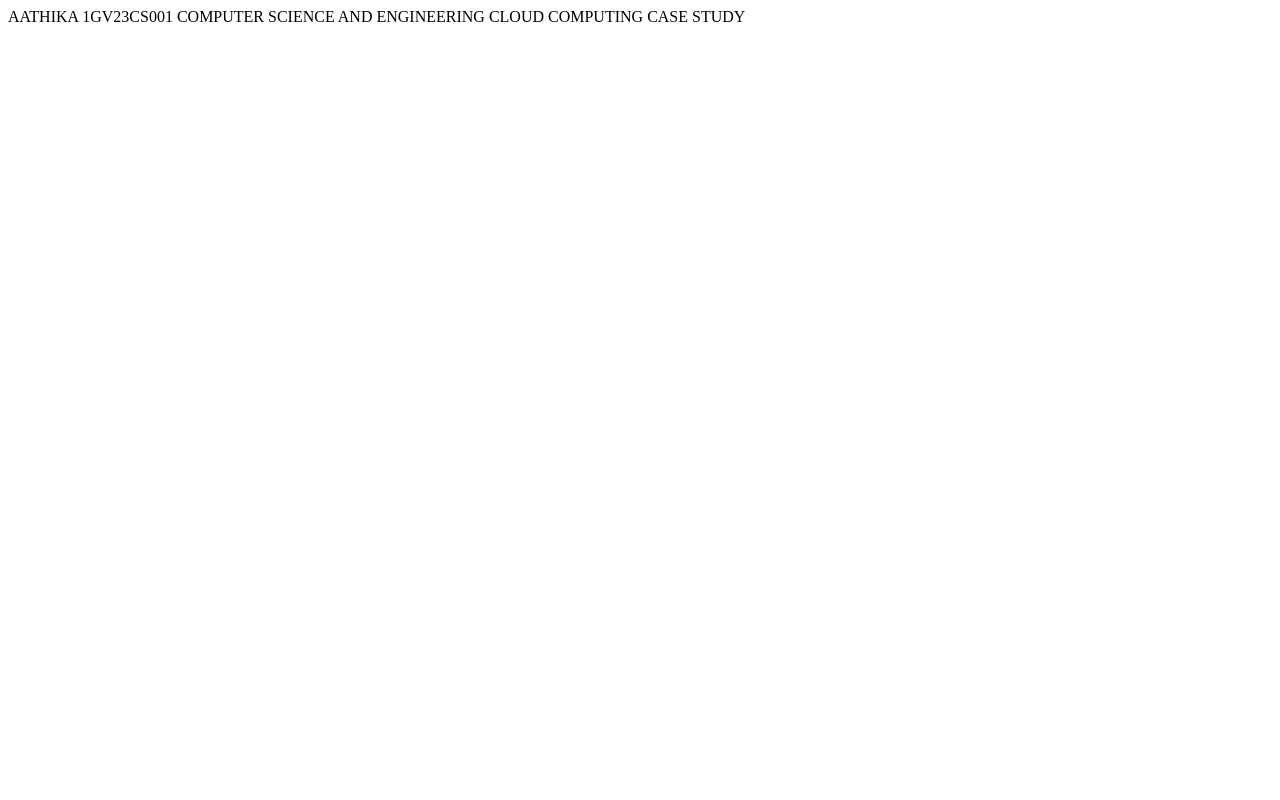
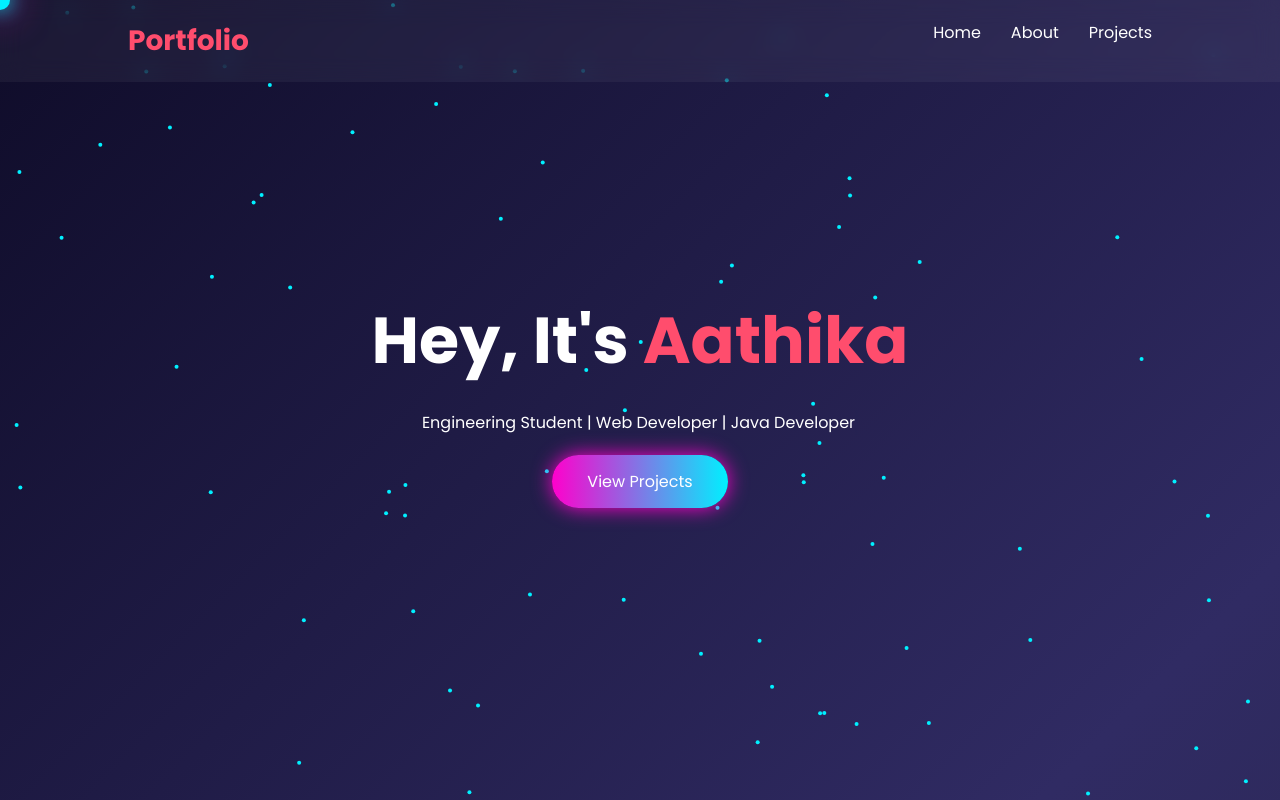
Before and after one commit to AathikaShariff/aathika1serverfile, a plain HTML site: page index.html in a window 1280 px wide. Shown: the top 800 px of the page. Drawn offline with Linux system fonts and the light colour scheme.

Commit message:
index.html

```diff
--- a/index.html
+++ b/index.html
@@ -1,5 +1,277 @@
-AATHIKA
-1GV23CS001
-COMPUTER SCIENCE AND ENGINEERING
+<!DOCTYPE html>
+<html lang="en">
+<head>
+<meta charset="UTF-8">
+<meta name="viewport" content="width=device-width, initial-scale=1.0">
+<title>My Portfolio</title>
 
-                               CLOUD COMPUTING CASE STUDY
+<link href="https://fonts.googleapis.com/css2?family=Poppins:wght@300;400;600;700&display=swap" rel="stylesheet">
+
+<style>
+
+*{
+    margin:0;
+    padding:0;
+    box-sizing:border-box;
+    scroll-behavior:smooth;
+    font-family:'Poppins', sans-serif;
+}
+
+body{
+    background:linear-gradient(135deg, #0f0c29, #302b63, #24243e);
+    color:white;
+    overflow-x:hidden;
+    cursor:none;
+}
+
+/* Particle canvas */
+#particles{
+    position:fixed;
+    width:100%;
+    height:100%;
+    z-index:-2;
+}
+
+/* Glowing cursor */
+.cursor{
+    width:20px;
+    height:20px;
+    border-radius:50%;
+    position:fixed;
+    background:#00f0ff;
+    box-shadow:0 0 20px #00f0ff, 0 0 40px #ff00cc;
+    pointer-events:none;
+    transform:translate(-50%, -50%);
+    z-index:999;
+}
+
+/* Navbar */
+nav{
+    position:fixed;
+    width:100%;
+    padding:20px 10%;
+    display:flex;
+    justify-content:space-between;
+    background:rgba(255,255,255,0.05);
+    backdrop-filter:blur(12px);
+    z-index:100;
+}
+
+.logo{
+    font-size:28px;
+    font-weight:700;
+    color:#ff4d6d;
+}
+
+nav ul{
+    display:flex;
+    gap:30px;
+    list-style:none;
+}
+
+nav ul li a{
+    text-decoration:none;
+    color:white;
+    transition:0.3s;
+}
+
+nav ul li a:hover{
+    color:#ff4d6d;
+}
+
+/* Sections */
+section{
+    min-height:100vh;
+    padding:100px 10%;
+    display:flex;
+    flex-direction:column;
+    justify-content:center;
+    align-items:center;
+    opacity:0;
+    transform:translateY(60px);
+    transition:all 1s ease;
+}
+
+section.show{
+    opacity:1;
+    transform:translateY(0);
+}
+
+/* Hero */
+.hero h1{
+    font-size:65px;
+    text-align:center;
+}
+
+.hero span{
+    color:#ff4d6d;
+}
+
+#typing{
+    margin:20px 0;
+    border-right:3px solid #00f0ff;
+    animation:blink 0.8s infinite;
+}
+
+@keyframes blink{
+    50%{border-color:transparent;}
+}
+
+/* Button */
+.btn{
+    background:linear-gradient(to right,#ff00cc,#00f0ff);
+    padding:14px 35px;
+    border-radius:30px;
+    text-decoration:none;
+    color:white;
+    box-shadow:0 0 20px #ff00cc;
+    transition:0.3s;
+}
+
+.btn:hover{
+    transform:scale(1.1);
+}
+
+/* Cards */
+.glass{
+    background:rgba(255,255,255,0.05);
+    padding:30px;
+    border-radius:20px;
+    backdrop-filter:blur(10px);
+    box-shadow:0 0 25px rgba(0,240,255,0.3);
+}
+
+.projects{
+    display:grid;
+    grid-template-columns:repeat(auto-fit,minmax(250px,1fr));
+    gap:20px;
+}
+
+.card{
+    padding:20px;
+    border-radius:20px;
+    background:rgba(255,255,255,0.05);
+    transition:0.3s;
+}
+
+.card:hover{
+    transform:translateY(-10px);
+    box-shadow:0 0 20px #00f0ff;
+}
+
+h2{
+    color:#ff4d6d;
+    margin-bottom:30px;
+}
+
+</style>
+</head>
+
+<body>
+
+<canvas id="particles"></canvas>
+<div class="cursor"></div>
+
+<nav>
+<div class="logo">Portfolio</div>
+<ul>
+<li><a href="#home">Home</a></li>
+<li><a href="#about">About</a></li>
+<li><a href="#projects">Projects</a></li>
+</ul>
+</nav>
+
+<section class="hero" id="home">
+<h1>Hey, It's <span>Aathika</span></h1>
+<p id="typing"></p>
+<a href="#projects" class="btn">View Projects</a>
+</section>
+
+<section id="about">
+<h2>About Me</h2>
+<div class="glass">
+Aspiring software engineer passionate about developing modern, user-friendly web applications and engaging UI experiences.”
+</div>
+</section>
+
+<section id="projects">
+<h2>Projects</h2>
+<div class="projects">
+<div class="card">Student Management System</div>
+<div class="card">AI Stress Predictor</div>
+<div class="card">Simple Calci</div>
+<div class="card">Online Quiz System</div>
+</div>
+</section>
+
+<script>
+
+/* Typing */
+const text="Engineering Student | Web Developer | Java Developer";
+let i=0;
+function type(){
+    if(i<text.length){
+        typing.innerHTML+=text.charAt(i);
+        i++;
+        setTimeout(type,70);
+    }
+}
+type();
+
+/* Scroll Animation */
+const sections=document.querySelectorAll("section");
+window.addEventListener("scroll",()=>{
+    sections.forEach(sec=>{
+        const top=sec.getBoundingClientRect().top;
+        if(top<window.innerHeight-100){
+            sec.classList.add("show");
+        }
+    });
+});
+
+/* Cursor */
+const cursor=document.querySelector(".cursor");
+document.addEventListener("mousemove",(e)=>{
+    cursor.style.left=e.clientX+"px";
+    cursor.style.top=e.clientY+"px";
+});
+
+/* Particles */
+const canvas=document.getElementById("particles");
+const ctx=canvas.getContext("2d");
+
+canvas.width=window.innerWidth;
+canvas.height=window.innerHeight;
+
+let particles=[];
+for(let i=0;i<80;i++){
+    particles.push({
+        x:Math.random()*canvas.width,
+        y:Math.random()*canvas.height,
+        dx:(Math.random()-0.5)*1,
+        dy:(Math.random()-0.5)*1
+    });
+}
+
+function draw(){
+    ctx.clearRect(0,0,canvas.width,canvas.height);
+    particles.forEach(p=>{
+        ctx.beginPath();
+        ctx.arc(p.x,p.y,2,0,Math.PI*2);
+        ctx.fillStyle="#00f0ff";
+        ctx.fill();
+
+        p.x+=p.dx;
+        p.y+=p.dy;
+
+        if(p.x<0||p.x>canvas.width) p.dx*=-1;
+        if(p.y<0||p.y>canvas.height) p.dy*=-1;
+    });
+    requestAnimationFrame(draw);
+}
+draw();
+
+</script>
+
+</body>
+</html>
```
